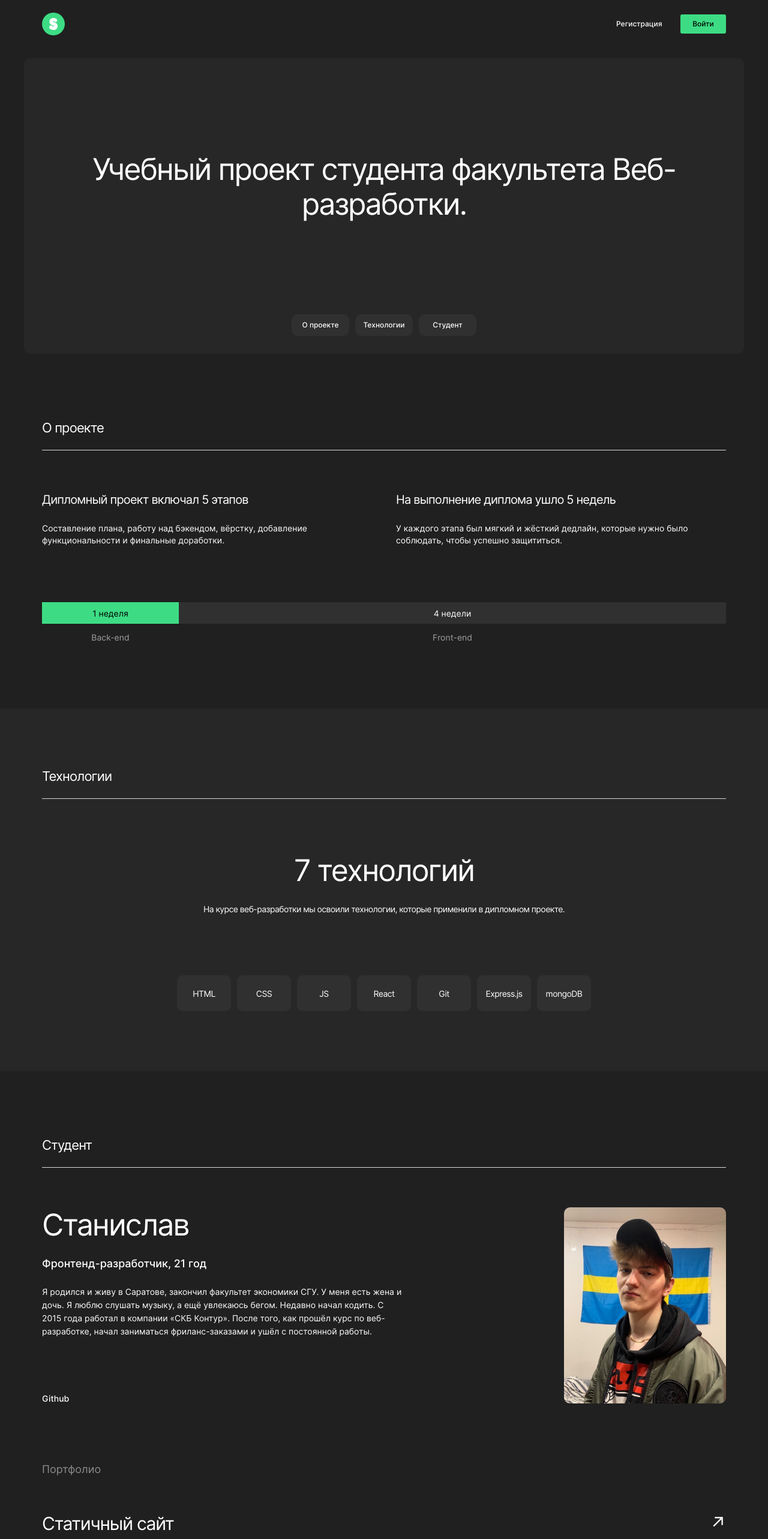
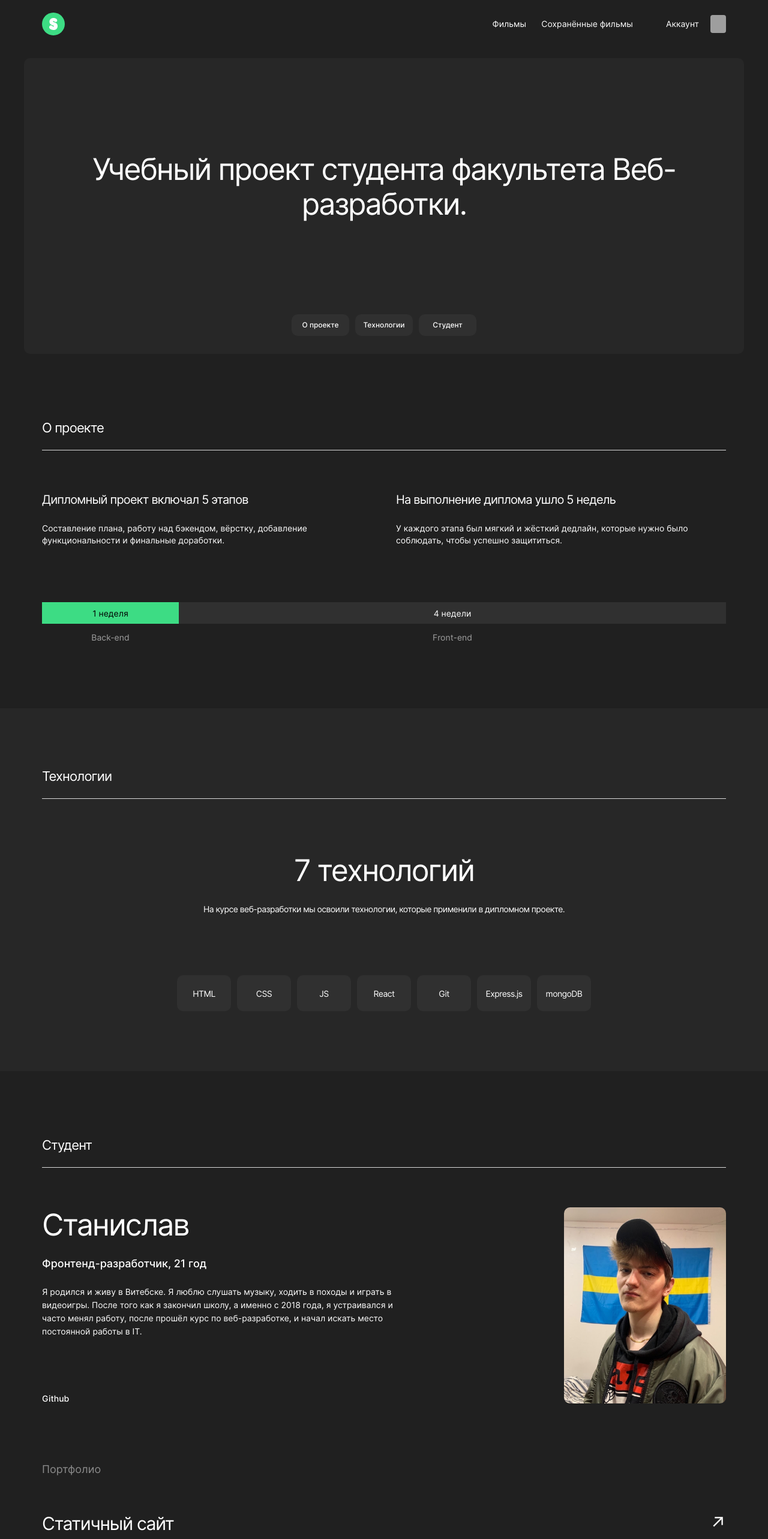
Before and after one commit to JokeCam/movies-explorer-frontend, a React (Create React App) app: page / in a window 1280 px wide. Shown: the top 2566 px of the page at 60% size. Built offline with nearby package versions, Linux system fonts and the light colour scheme; grey boxes are pictures that could not be loaded.

Commit message:
bugfixes

```diff
--- a/src/components/App/App.js
+++ b/src/components/App/App.js
@@ -12,7 +12,7 @@ import { Routes, Route } from "react-router-dom";
 import { useState } from 'react'
 
 function App() {
-  const [loggedIn, setLoggedIn] = useState(false)
+  const [loggedIn, setLoggedIn] = useState(true)
   //toggle to change header navigation menu
 
   return (
--- a/src/components/Main/AboutMe/AboutMe.css
+++ b/src/components/Main/AboutMe/AboutMe.css
@@ -22,6 +22,7 @@
     max-height: 600px;
     display: flex;
     justify-content: space-between;
+    column-gap: 25px;
 }
 
 .about-me__text-container {
--- a/src/components/Main/AboutMe/AboutMe.js
+++ b/src/components/Main/AboutMe/AboutMe.js
@@ -14,9 +14,8 @@ function AboutMe() {
                     <h3 className="about-me__info-title">Станислав</h3>
                     <p className="about-me__subtitle">Фронтенд-разработчик, 21 год</p>
                     <p className="about-me__text">
-                        Я родился и живу в Саратове, закончил факультет экономики СГУ. У меня есть жена
-                        и дочь. Я люблю слушать музыку, а ещё увлекаюсь бегом. Недавно начал кодить.
-                        С 2015 года работал в компании «СКБ Контур». После того, как прошёл курс по веб-разработке, начал заниматься фриланс-заказами и ушёл с постоянной работы.
+                        Я родился и живу в Витебске. Я люблю слушать музыку, ходить в походы и играть в видеоигры. После того как я закончил школу, а именно
+                        с 2018 года, я устраивался и часто менял работу, после прошёл курс по веб-разработке, и начал искать место постоянной работы в IT.
                     </p>
                     <div className="about-me__links-container">
                         <a className="about-me__link" rel="noreferrer" target="_blank" href="https://github.com/JokeCam">Github</a>
--- a/src/components/Main/AboutProject/AboutProject.css
+++ b/src/components/Main/AboutProject/AboutProject.css
@@ -22,6 +22,7 @@
     display: flex;
     justify-content: space-between;
     margin-top: 70px;
+    column-gap: 25px;
 }
 
 .about-project__inner-info-container {
--- a/src/components/Movies/MoviesCard/MoviesCard.css
+++ b/src/components/Movies/MoviesCard/MoviesCard.css
@@ -92,4 +92,9 @@
         margin-left: 269px;
         margin-top: 10px;
     }
+
+    .movies-card__button {
+        margin-left: 218px;
+        margin-top: 10px;
+    }
 }
--- a/src/components/Movies/SearchForm/SearchForm.js
+++ b/src/components/Movies/SearchForm/SearchForm.js
@@ -5,7 +5,7 @@ function SearchForm() {
     return (
         <form className="search-form">
             <div className="search-form__input-container" type="text">
-                <input className="search-form__input" type="text" placeholder="Фильм" />
+                <input className="search-form__input" type="text" placeholder="Фильм" required/>
                 <button className="search-form__button" type="submit">Поиск</button>
             </div>
         </form>
```
